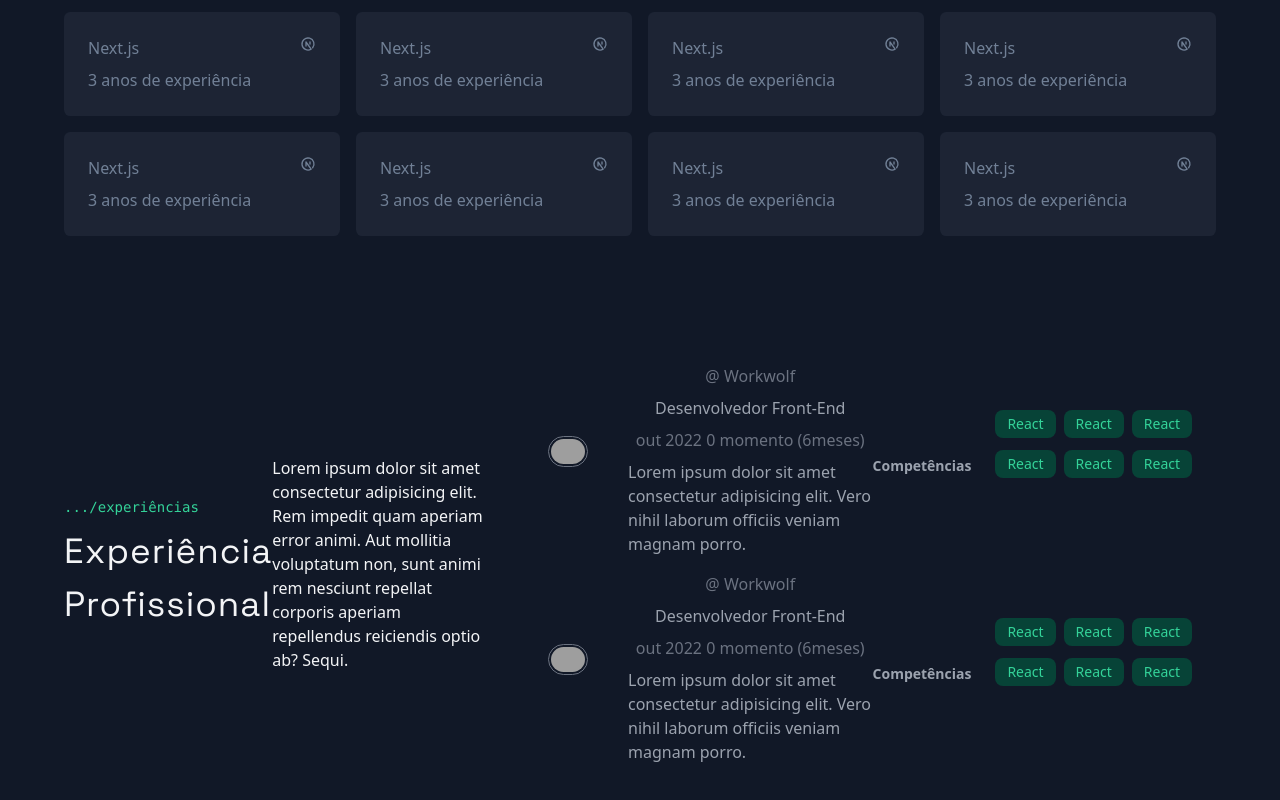
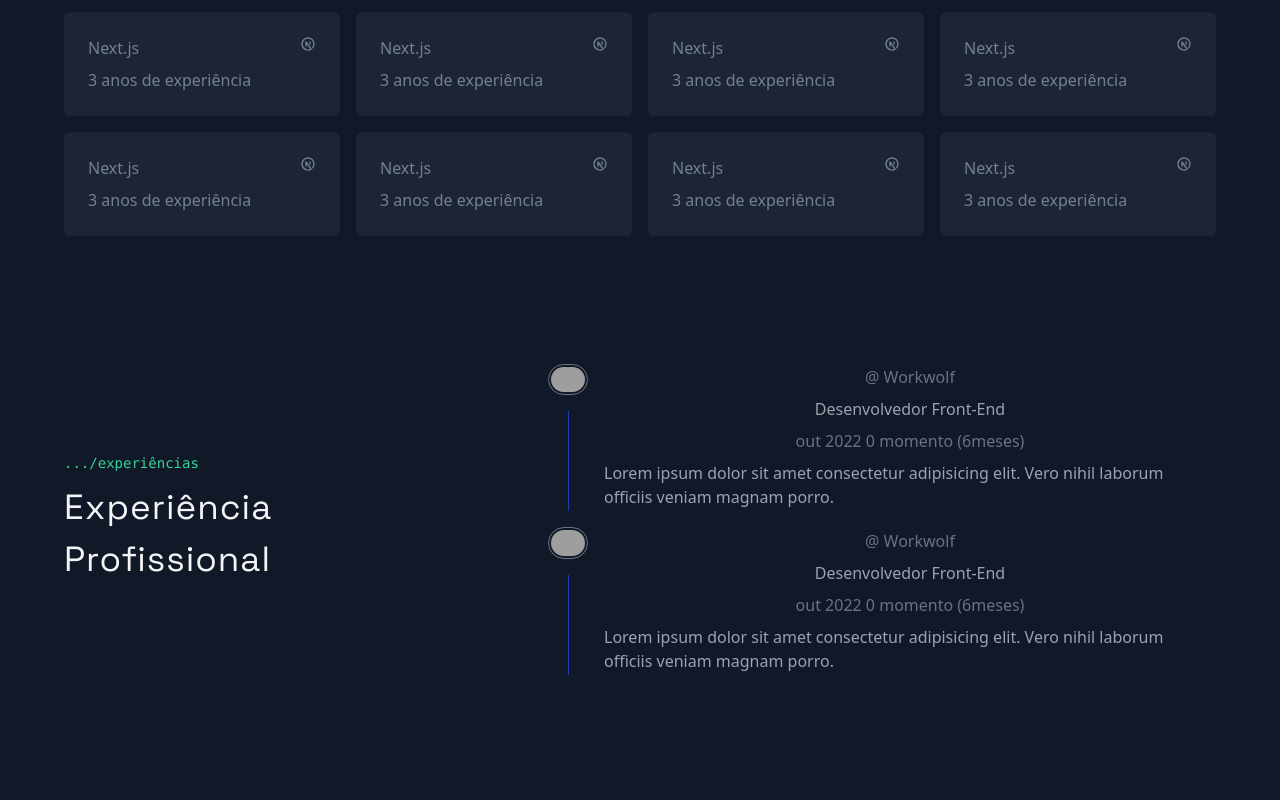
Before and after one commit to ziembick/ziembick-portfolio, a Next.js app: page / in a window 1280 px wide. Shown: the part 1316-2116 px from the top of the page. After the commit the page ends 2055 px from the top, so only its background shows below. Built offline with nearby package versions, Linux system fonts and the light colour scheme; grey boxes are pictures that could not be loaded.

Commit message:
work exp

```diff
--- a/src/app/components/pages/home/work-experience/experience-item.tsx
+++ b/src/app/components/pages/home/work-experience/experience-item.tsx
@@ -1,12 +1,11 @@
-import Image from "next/image"
-import { TechBadge } from "@/app/components/tech-badge"
-
-
+import { TechBadge } from "@/app/components/tech-badge";
+import Image from "next/image";
+import "./experience.sass";
 
 export const ExperienceItem = () => {
   return (
-      <div className="grid grid-cols-[40px,1fr] gap-4 md:gap-10">
-        <div className="flex flex-col items-center gap-4">
+    <div className="experience-container md:gap-10">
+      <div className="experience">
         <div className="rounded-full border border-gray-500 p-0.5">
           <Image
             src="https://media.graphassets.com/Q4lS2mPkT4Kw3BHM6Ba5"
@@ -16,9 +15,8 @@ export const ExperienceItem = () => {
             alt="Logo da empresa Workwolf"
           />
         </div>
-          <div className="h-full w-[1px] bg-gray-800"></div>
+        <div className="w-[1px] h-[100px] bg-blue-800"></div>
       </div>
-        <div>
       <div className="flex flex-col gap-2 text-sm sm:text-base">
         <a
           href="https://www.linkedin.com/company/workwolf"
@@ -34,16 +32,6 @@ export const ExperienceItem = () => {
           laborum officiis veniam magnam porro.
         </p>
       </div>
-          <p className="text-gray-400 text-sm mb-3 mt-6 font-semibold">Competências</p>
-          <div className="flex gap-x-2 gap-y-3 flex-wrap lg:max-w-[350px] mb-8">
-              <TechBadge name="React"/>
-              <TechBadge name="React"/>
-              <TechBadge name="React"/>
-              <TechBadge name="React"/>
-              <TechBadge name="React"/>
-              <TechBadge name="React"/>
-          </div>
-        </div>
     </div>
   );
 };
--- /dev/null
+++ b/src/app/components/pages/home/work-experience/experience.sass
@@ -0,0 +1,10 @@
+.experience-container
+  display: grid
+  grid-template-columns: 40px 1fr
+  gap: 1rem
+
+
+.experience
+  display: flex
+  flex-direction: column
+  gap: 1rem
--- a/src/app/components/pages/home/work-experience/index.tsx
+++ b/src/app/components/pages/home/work-experience/index.tsx
@@ -9,12 +9,6 @@ export const WorkExperience = () => {
           subtitle="experiências"
           title="Experiência Profissional"
         />
-        <p>
-          Lorem ipsum dolor sit amet consectetur adipisicing elit. Rem impedit
-          quam aperiam error animi. Aut mollitia voluptatum non, sunt animi rem
-          nesciunt repellat corporis aperiam repellendus reiciendis optio ab?
-          Sequi.
-        </p>
       </div>
       <div className="flex flex-col gap-4">
         <ExperienceItem />
```
Lines whose indentation alone changed are shown as unchanged.
